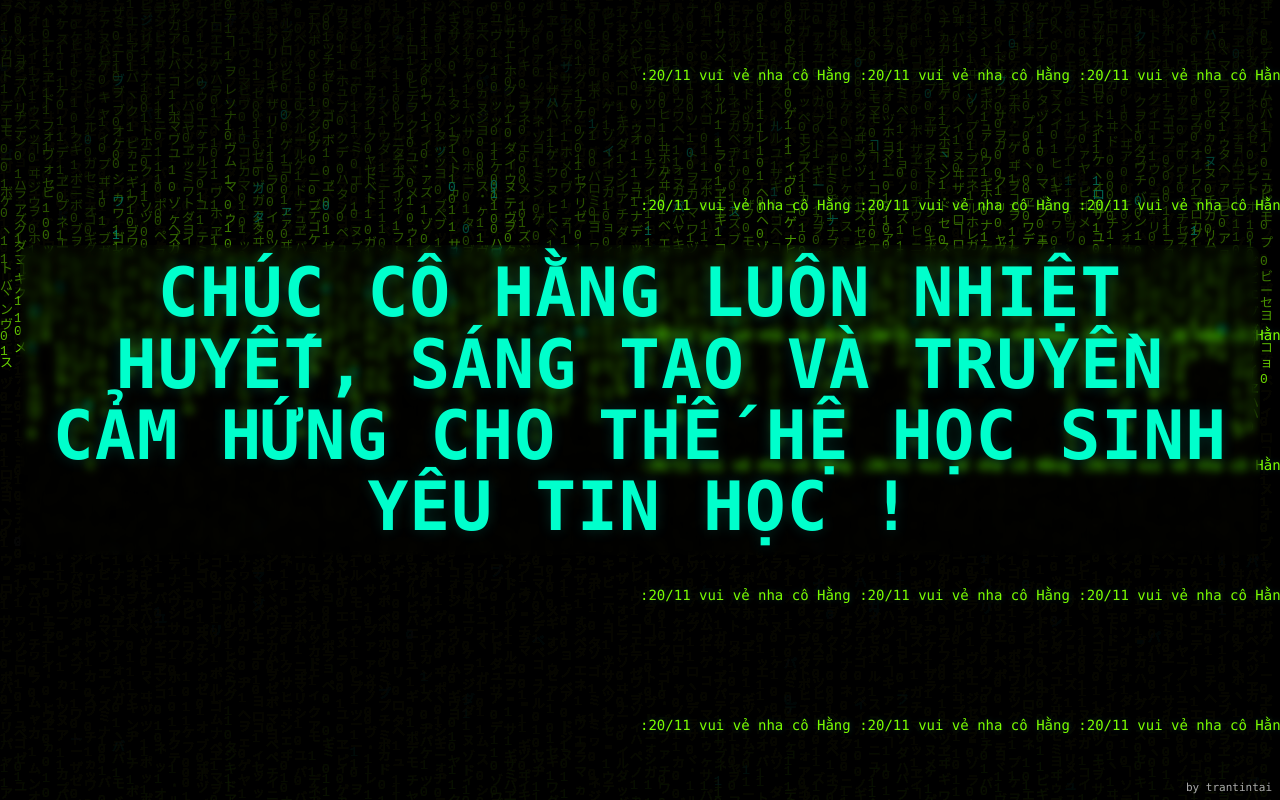
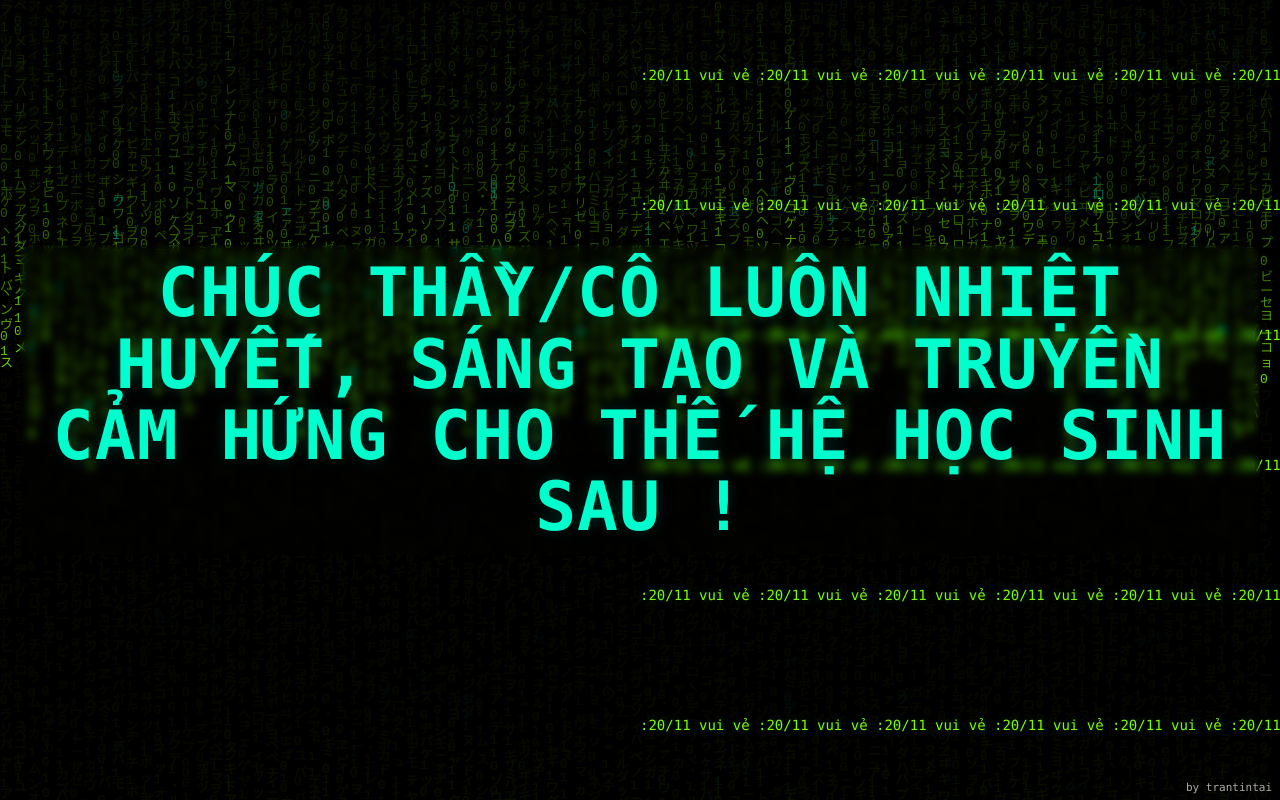
Before and after one commit to trantintai14/20-11, a plain HTML site: page index.html in a window 1280 px wide. Drawn offline with Linux system fonts and the light colour scheme.

Commit message:
Update index.html

```diff
--- a/index.html
+++ b/index.html
@@ -3,7 +3,7 @@
 <head>
   <meta charset="utf-8" />
   <meta name="viewport" content="width=device-width,initial-scale=1,viewport-fit=cover" />
-  <title>20/11 — Chúc cô Hằng</title>
+  <title>20/11 — Chúc thầy/cô</title>
   <style>
     :root{
       --bg:#000;
@@ -106,7 +106,7 @@
 
   <!-- BIG MESSAGE -->
   <div class="big-message" id="bigmsg">
-    <h1 id="bigtext">CHÚC CÔ HẰNG LUÔN NHIỆT HUYẾT, SÁNG TẠO VÀ TRUYỀN CẢM HỨNG CHO THẾ HỆ HỌC SINH YÊU TIN HỌC !</h1>
+    <h1 id="bigtext">CHÚC THẦY/CÔ LUÔN NHIỆT HUYẾT, SÁNG TẠO VÀ TRUYỀN CẢM HỨNG CHO THẾ HỆ HỌC SINH SAU !</h1>
   </div>
 
   <div id="corner">by trantintai</div>
@@ -114,7 +114,7 @@
   <script>
     // ---------- CREATE MULTI-LINE TICKERS ----------
     const tickers = document.getElementById('tickers');
-    const phrase = ":20/11 vui vẻ nha cô Hằng    ";
+    const phrase = ":20/11 vui vẻ    ";
     const lines = 6; // số hàng chạy
     for(let i=0;i<lines;i++){
       const span = document.createElement('div');
```
